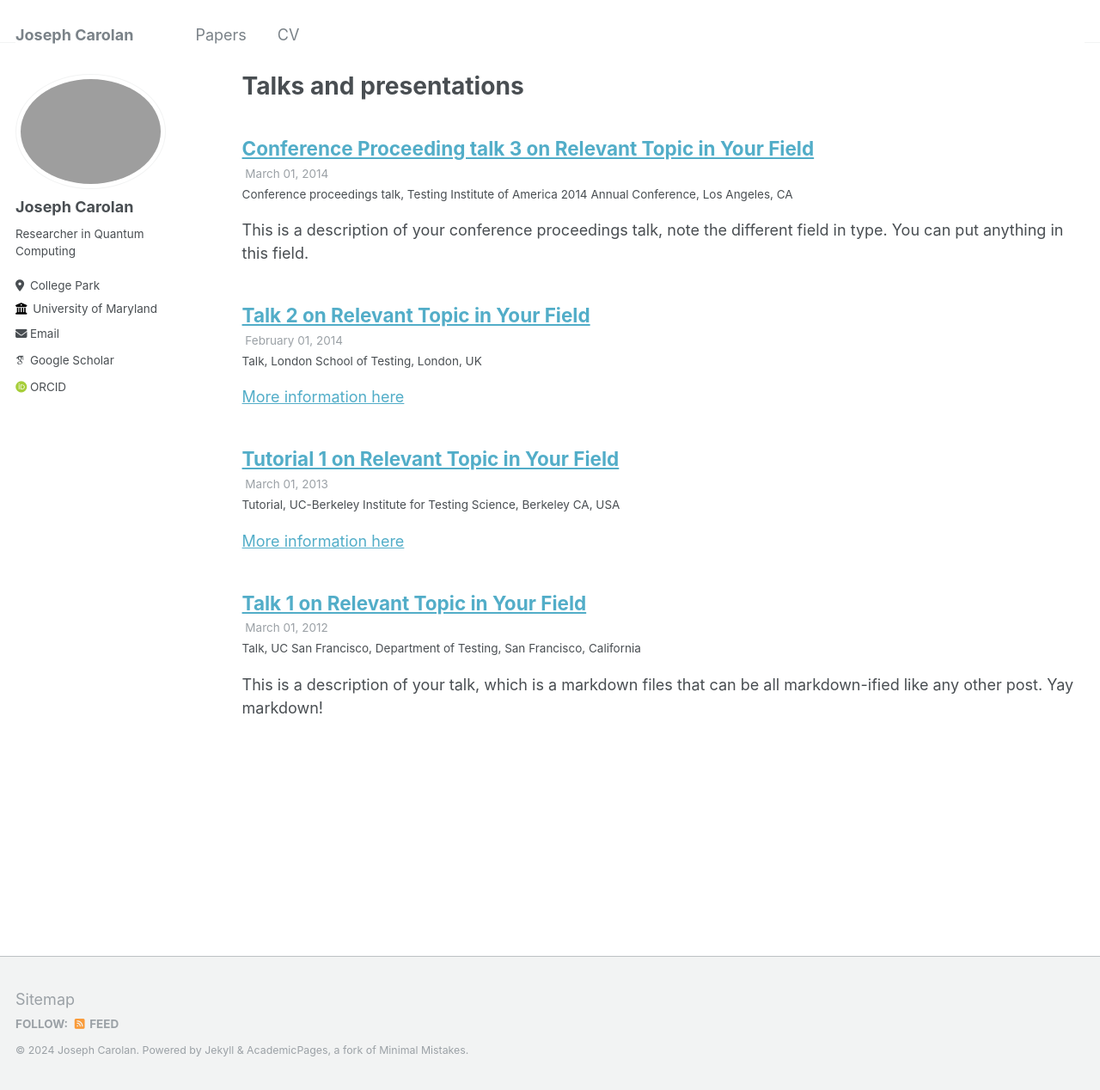
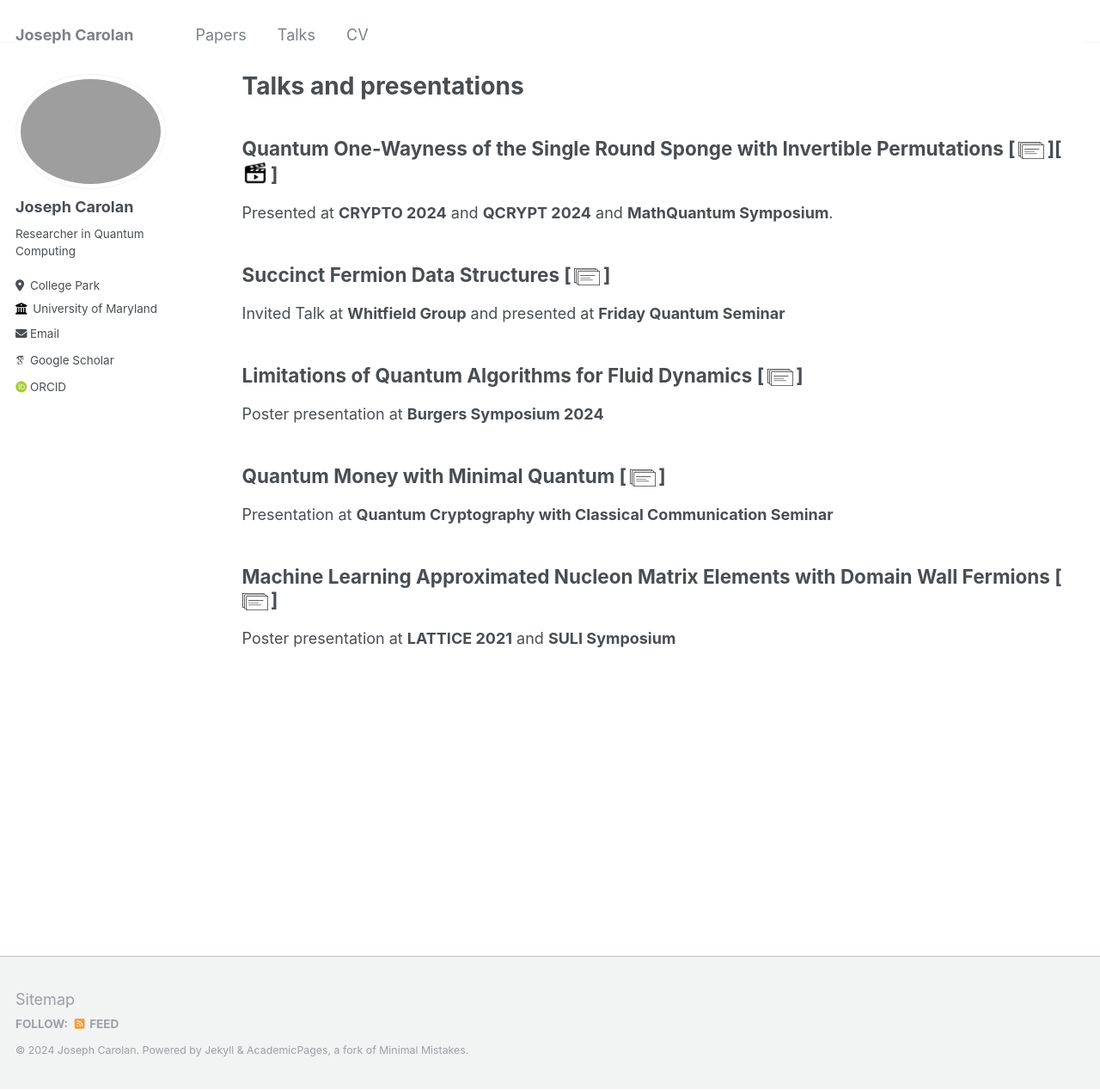
Before and after one commit to jacarolan/personal-website, a Jekyll site: the page built from _pages/talks.md, in a window 1280 px wide and 1268 px high. Shown: the whole window at 86% size. Built offline with Jekyll 4.4.1, drawn with Linux system fonts in a browser that asks for light colours; some web fonts are replaced.

Commit message:
Updated website to reflect acceptances, and reformatting

```diff
--- /dev/null
+++ b/_pages/talks.md
@@ -0,0 +1,38 @@
+---
+layout: archive
+title: "Talks and presentations"
+permalink: /talks/
+author_profile: true
+---
+
+<style type="text/css" rel="stylesheet">
+img.b {
+  vertical-align: bottom;
+}
+</style>
+
+<!-- {% for post in site.talks reversed %}
+  {% include archive-single-talk.html %}
+{% endfor %} -->
+
+## Quantum One-Wayness of the Single Round Sponge with Invertible Permutations [&thinsp;[<img src="/images/slides_icon.png" width="30"/>](/files/CRYPTO_slides.pdf)&thinsp;][&thinsp;[<img class="b" src="/images/video_icon.png" width="30"/>](https://youtu.be/5myAeoG4ejA?t=2446)&thinsp;]
+
+Presented at **CRYPTO 2024** and **QCRYPT 2024** and **MathQuantum Symposium**.
+
+## Succinct Fermion Data Structures [&thinsp;[<img src="/images/slides_icon.png" width="30"/>](/files/Whitfield_Group_Presentation.pdf)&thinsp;]
+
+Invited Talk at **Whitfield Group** and presented at **Friday Quantum Seminar**
+
+## Limitations of Quantum Algorithms for Fluid Dynamics [&thinsp;[<img src="/images/slides_icon.png" width="30"/>](/files/Quantum_Fluids_Lower_Bounds_Poster.pdf)&thinsp;]
+
+Poster presentation at **Burgers Symposium 2024**
+
+
+## Quantum Money with Minimal Quantum [&thinsp;[<img src="/images/slides_icon.png" width="30"/>](/files/QCCC_slides.pdf)&thinsp;]
+
+Presentation at **Quantum Cryptography with Classical Communication Seminar**
+
+
+## Machine Learning Approximated Nucleon Matrix Elements with Domain Wall Fermions [&thinsp;[<img src="/images/slides_icon.png" width="30"/>](/files/SULI_Poster.pdf)&thinsp;]
+
+Poster presentation at **LATTICE 2021** and **SULI Symposium**
```
Also changed, not shown: _data/navigation.yml (+4 -4 lines), _pages/about.md (+3 -1 lines), _pages/publications.md (+23 -3 lines), _pages/talks-temp.html (renamed from _pages/talks.html), images/manuscript_icon.png (added), images/slides_icon.png (added), images/video_icon.png (added), 7 other files.
